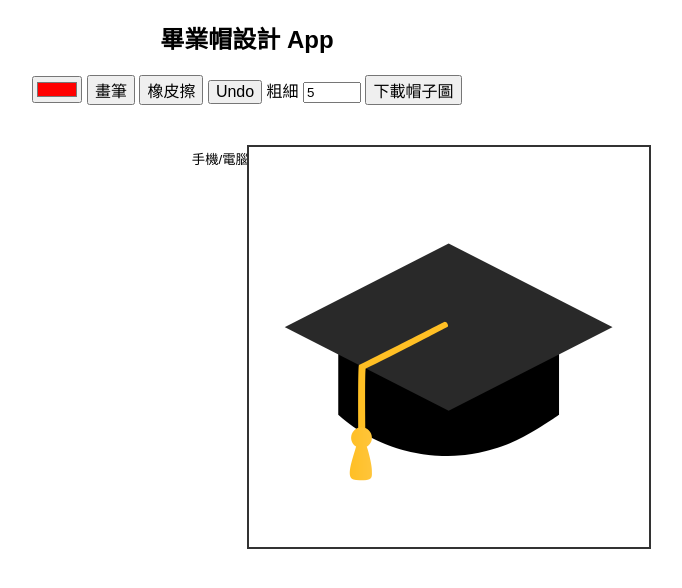
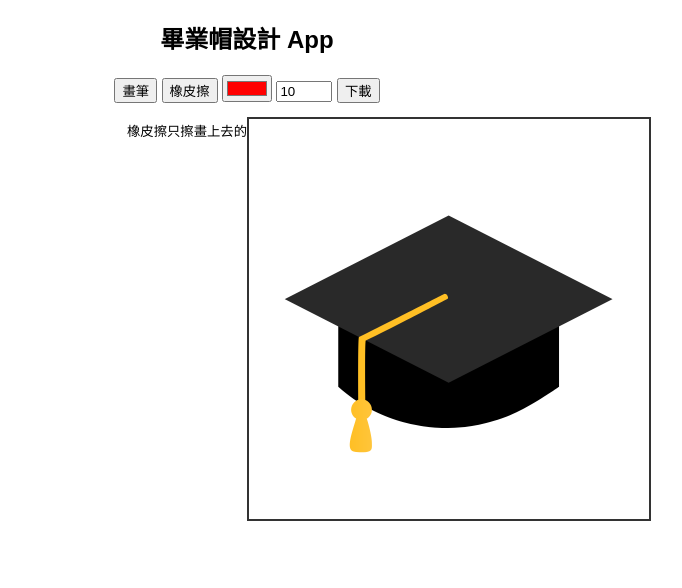
Before and after one commit to SuNN1e123/Grad, a plain HTML site: page index.html in a window 1280 px wide. Shown: the whole page, without its empty margins (393-1075 px from the left). Drawn offline with Linux system fonts and the light colour scheme.

Commit message:
Update index.html

```diff
--- a/index.html
+++ b/index.html
@@ -4,29 +4,28 @@
     <meta charset="UTF-8">
     <title>畢業帽畫圖 App</title>
     <meta name="viewport" content="width=device-width, initial-scale=1">
-    <link rel="stylesheet" href="style.css">
+    <style>
+        body { text-align: center; font-family: sans-serif; }
+        #canvasWrap { position: relative; display: inline-block; }
+        #hatLayer, #drawLayer { position: absolute; left: 0; top: 0; }
+        #hatLayer { z-index: 0; }
+        #drawLayer { z-index: 1; }
+        canvas { border: 2px solid #333; }
+    </style>
 </head>
 <body>
     <h2>畢業帽設計 App</h2>
-    <div id="controls">
-        <input type="color" id="colorPicker" value="#ff0000">
-        <button id="brushBtn">畫筆</button>
-        <button id="eraserBtn">橡皮擦</button>
-        <button id="undoBtn">Undo</button>
-        <label>
-            粗細
-            <input type="number" id="widthPicker" min="1" max="50" value="5" style="width: 50px">
-        </label>
-        <button id="saveBtn">下載帽子圖</button>
+    <button id="brushBtn">畫筆</button>
+    <button id="eraserBtn">橡皮擦</button>
+    <input type="color" id="colorPicker" value="#ff0000">
+    <input type="number" id="widthPicker" min="1" max="50" value="10">
+    <button id="saveBtn">下載</button><br>
+    <div id="canvasWrap">
+        <canvas id="hatLayer" width="400" height="400"></canvas>
+        <canvas id="drawLayer" width="400" height="400"></canvas>
     </div>
     <br>
-    <!-- 兩層 canvas：底圖+畫圖層 -->
-    <div style="position: relative; display: inline-block;">
-        <canvas id="hatLayer" width="400" height="400" style="position: absolute; left: 0; top: 0; z-index: 0;"></canvas>
-        <canvas id="drawLayer" width="400" height="400" style="position: absolute; left: 0; top: 0; z-index: 1;"></canvas>
-    </div>
-    <br>
-    <small>手機/電腦都可用！</small>
+    <small>橡皮擦只擦畫上去的內容，不會擦掉帽子</small>
     <script src="script.js"></script>
 </body>
 </html>
```
